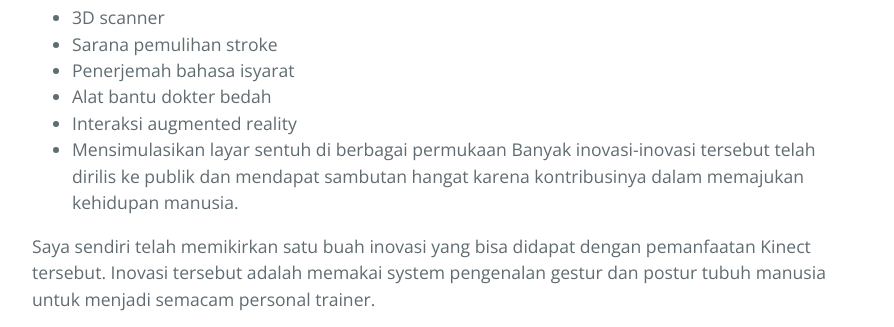
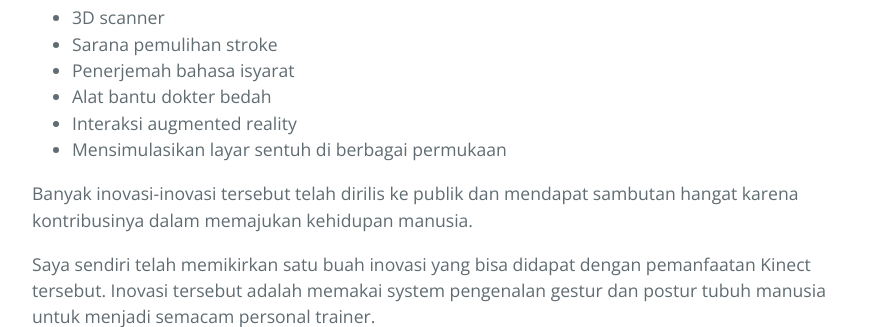
Before and after one commit to joshuakosasih/joshuakosasih.github.io, a plain HTML site: page index.html in a window 1280 px wide. Shown: the part 1340-1667 px from the top of the page, without its empty margins (192-1086 px from the left). Drawn offline with nearby package versions, Linux system fonts and the light colour scheme.

Commit message:
Benerin bullet list

```diff
--- a/index.html
+++ b/index.html
@@ -40,9 +40,10 @@
 <li>Penerjemah bahasa isyarat</li>
 <li>Alat bantu dokter bedah</li>
 <li>Interaksi augmented reality</li>
-<li>Mensimulasikan layar sentuh di berbagai permukaan
-Banyak inovasi-inovasi tersebut telah dirilis ke publik dan mendapat sambutan hangat karena kontribusinya dalam memajukan kehidupan manusia.</li>
+<li>Mensimulasikan layar sentuh di berbagai permukaan</li>
 </ul>
+
+<p>Banyak inovasi-inovasi tersebut telah dirilis ke publik dan mendapat sambutan hangat karena kontribusinya dalam memajukan kehidupan manusia.</p>
 
 <p>Saya sendiri telah memikirkan satu buah inovasi yang bisa didapat dengan pemanfaatan Kinect tersebut. Inovasi tersebut adalah memakai system pengenalan gestur dan postur tubuh manusia untuk menjadi semacam personal trainer.</p>
 
```
